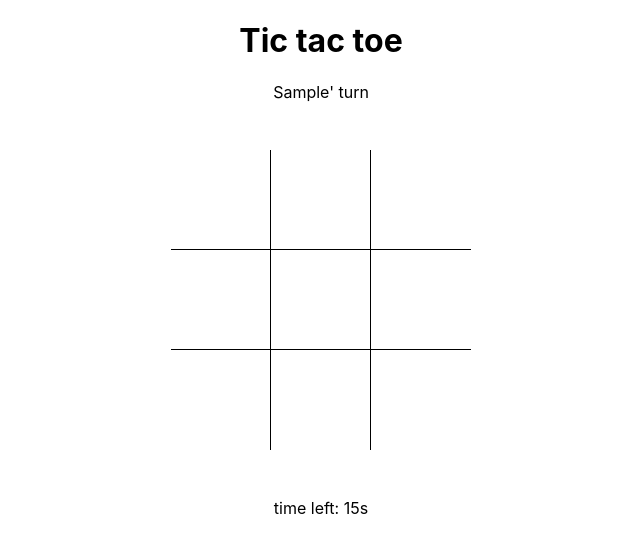
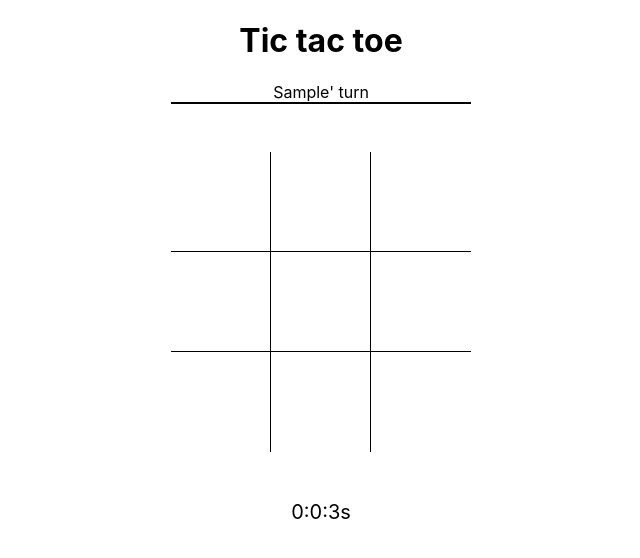
Before and after one commit to starjardin/tic-tac-toe-typescript, a React (Create React App) app: page / in a window 1280 px wide. Both pictures are taken after typing "Sample", "Sample" into the empty fields and a click on the button "Start Game". Shown: the top 558 px of the page, without its empty margins (319-959 px from the left). Built offline with nearby package versions, Linux system fonts and the light colour scheme.

Commit message:
added timer

```diff
--- a/package.json
+++ b/package.json
@@ -19,6 +19,7 @@
     "react-redux": "^7.2.0",
     "react-router-dom": "^5.3.0",
     "react-scripts": "4.0.3",
+    "react-timer-hook": "^3.0.5",
     "styled-components": "^5.3.1",
     "typescript": "~4.1.5"
   },
--- a/src/components/Board.tsx
+++ b/src/components/Board.tsx
@@ -1,13 +1,21 @@
+import { useEffect } from 'react'
+import { useTimer } from 'react-timer-hook'
 import styled from 'styled-components'
-import { useAppSelector } from '../app/hooks'
-import { selectGameState } from '../features/slices/GameSlice'
+import { useAppDispatch, useAppSelector } from '../app/hooks'
+import {
+	selectGameState,
+	setStatus,
+	setWinner,
+} from '../features/slices/GameSlice'
 import Custom from './Custom'
+import Square from './Square'
 
-export default function Board() {
+export default function Board({ expiryTimestamp }: any) {
 	const gameState = useAppSelector(selectGameState)
-	const { board, turn, players, winner, time } = gameState
+	const { board, turn, players, winner, time, status } = gameState
 
 	const { handleClick } = Custom()
+	const dispatch = useAppDispatch()
 
 	const setTurn = () => {
 		if (winner === null || winner === '')
@@ -15,35 +23,67 @@ export default function Board() {
 		return
 	}
 
+	const { seconds, minutes, hours, restart } = useTimer({
+		expiryTimestamp,
+		onExpire: () => {},
+	})
+
+	function restartTime() {
+		const newTime = new Date()
+		newTime.setSeconds(newTime.getSeconds() + time)
+		restart(newTime)
+	}
+
+	const expireTime = new Date()
+	expireTime.setSeconds(expireTime.getSeconds() + time)
+
+	const handleSquareClick = (index: number) => {
+		handleClick(index)
+		restartTime()
+	}
+
+	useEffect(() => {
+		restartTime()
+		// eslint-disable-next-line react-hooks/exhaustive-deps
+	}, [])
+
 	return (
-		<div>
-			<div>{setTurn()}</div>
+		<BoardContainer>
+			{status !== 'finished' ? <div>{setTurn()}</div> : ''}
+			<LineThroughStyles />{' '}
 			<BoardStyles>
-				{' '}
 				{board.map((b: string, index: number) => (
 					<Square
 						index={index}
 						value={b}
 						key={index}
-						handleClick={() => handleClick(index)}
+						handleClick={() => handleSquareClick(index)}
 					/>
 				))}
 			</BoardStyles>
-			time left: {time}s
-		</div>
+			<div style={{ textAlign: 'center' }}>
+				{status === 'started' ? (
+					<div style={{ fontSize: '20px' }}>
+						<span>{hours}</span>:<span>{minutes}</span>:<span>{seconds}s</span>
+					</div>
+				) : (
+					''
+				)}
+			</div>
+		</BoardContainer>
 	)
 }
 
-interface Props {
-	index: number
-	value: string
-	handleClick(index: number): void
-}
-const Square = (props: Props) => {
-	const { index, value, handleClick } = props
+const LineThroughStyles = styled.div`
+	max-width: 300px;
+	height: 2px;
+	background-color: #000;
+	margin: auto;
+`
 
-	return <ButtonStyles onClick={() => handleClick(index)}>{value}</ButtonStyles>
-}
+const BoardContainer = styled.div`
+	position: relative;
+`
 
 const BoardStyles = styled.div`
 	display: grid;
@@ -53,30 +93,40 @@ const BoardStyles = styled.div`
 	padding: 3rem 0;
 `
 
-const ButtonStyles = styled.button`
-	width: 100px;
-	height: 100px;
-	font-size: 46px;
-	&:nth-child(1),
-	&:nth-child(2),
-	&:nth-child(3),
-	&:nth-child(4),
-	&:nth-child(5),
-	&:nth-child(6) {
-		border-bottom: 1px solid #000;
+/*
+	const winningPositions = [
+		[0, 1, 2],
+		[3, 4, 5],
+		[6, 7, 8],
+		[0, 3, 6],
+		[1, 4, 7],
+		[2, 5, 8],
+		[0, 4, 8],
+		[2, 4, 6],
+	]
+
+	let winningPositionsIndex = 0
+
+	while (winningPositionsIndex < winningPositions.length && !winner) {
+		const boardPositionsToCheck = winningPositions[winningPositionsIndex]
+
+		const boardValuesToCheck = boardPositionsToCheck.map(
+			(index) => board[index]
+		)
+
+		const checkingValue = boardValuesToCheck[0]
+
+		const isFinished = boardValuesToCheck.every(
+			(value) => value === checkingValue && checkingValue
+		)
+
+		const end = !isFinished ? null : checkingValue
+		if (end) {
+			// setValue(boardPositionsToCheck)
+		}
+		winningPositionsIndex++
 	}
 
-	&:nth-child(1),
-	&:nth-child(2),
-	&:nth-child(4),
-	&:nth-child(5),
-	&:nth-child(7),
-	&:nth-child(8) {
-		border-right: 1px solid #000;
-	}
-	background-color: #fff;
-	border: none;
-	&:focus {
-		outline: none;
-	}
-`
+
+*/
+// const [value, setValue] = useState(time)
--- /dev/null
+++ b/src/components/Square.tsx
@@ -0,0 +1,42 @@
+import styled from 'styled-components'
+
+interface ButtonProps {
+	index: number
+	value: string
+	handleClick(index: number): void
+}
+
+const ButtonStyles = styled.button`
+	width: 100px;
+	height: 100px;
+	font-size: 46px;
+	&:nth-child(1),
+	&:nth-child(2),
+	&:nth-child(3),
+	&:nth-child(4),
+	&:nth-child(5),
+	&:nth-child(6) {
+		border-bottom: 1px solid #000;
+	}
+
+	&:nth-child(1),
+	&:nth-child(2),
+	&:nth-child(4),
+	&:nth-child(5),
+	&:nth-child(7),
+	&:nth-child(8) {
+		border-right: 1px solid #000;
+	}
+	background-color: #fff;
+	border: none;
+	&:focus {
+		outline: none;
+	}
+`
+
+const Square = (props: ButtonProps) => {
+	const { index, value, handleClick } = props
+	return <ButtonStyles onClick={() => handleClick(index)}>{value}</ButtonStyles>
+}
+
+export default Square
--- a/src/components/endgame/EndGame.tsx
+++ b/src/components/endgame/EndGame.tsx
@@ -1,4 +1,3 @@
-import React from 'react'
 import { useAppDispatch, useAppSelector } from '../../app/hooks'
 import { selectGameState, setStatus } from '../../features/slices/GameSlice'
 
--- a/src/components/ongame/index.tsx
+++ b/src/components/ongame/index.tsx
@@ -1,9 +1,13 @@
+import { useAppSelector } from '../../app/hooks'
+import { selectGameState } from '../../features/slices/GameSlice'
 import Board from '../Board'
 
 export default function Game() {
+	const { time } = useAppSelector(selectGameState)
+
 	return (
 		<div>
-			<Board />
+			<Board expiryTimestamp={time} />
 		</div>
 	)
 }
--- a/src/features/slices/GameSlice.tsx
+++ b/src/features/slices/GameSlice.tsx
@@ -24,7 +24,7 @@ const initialState: GameTypes = {
 		{ score: 0, name: '' },
 		{ score: 0, name: '' },
 	],
-	time: 15,
+	time: 5,
 }
 
 export const gameSlice = createSlice({
```
Also changed, not shown: src/App.tsx (+0 -23 lines), 1 other file (tests, documents, lock files or other folders).
